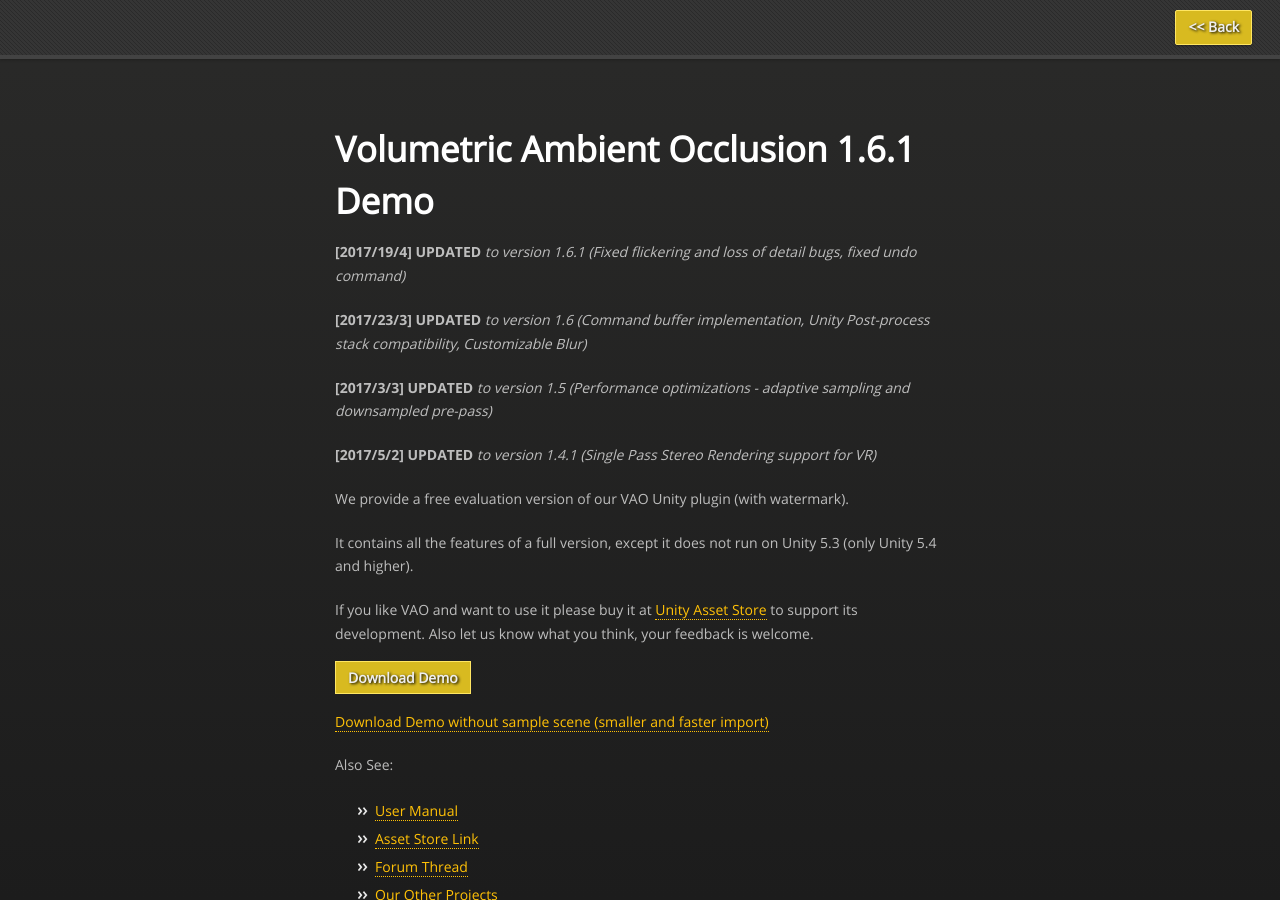
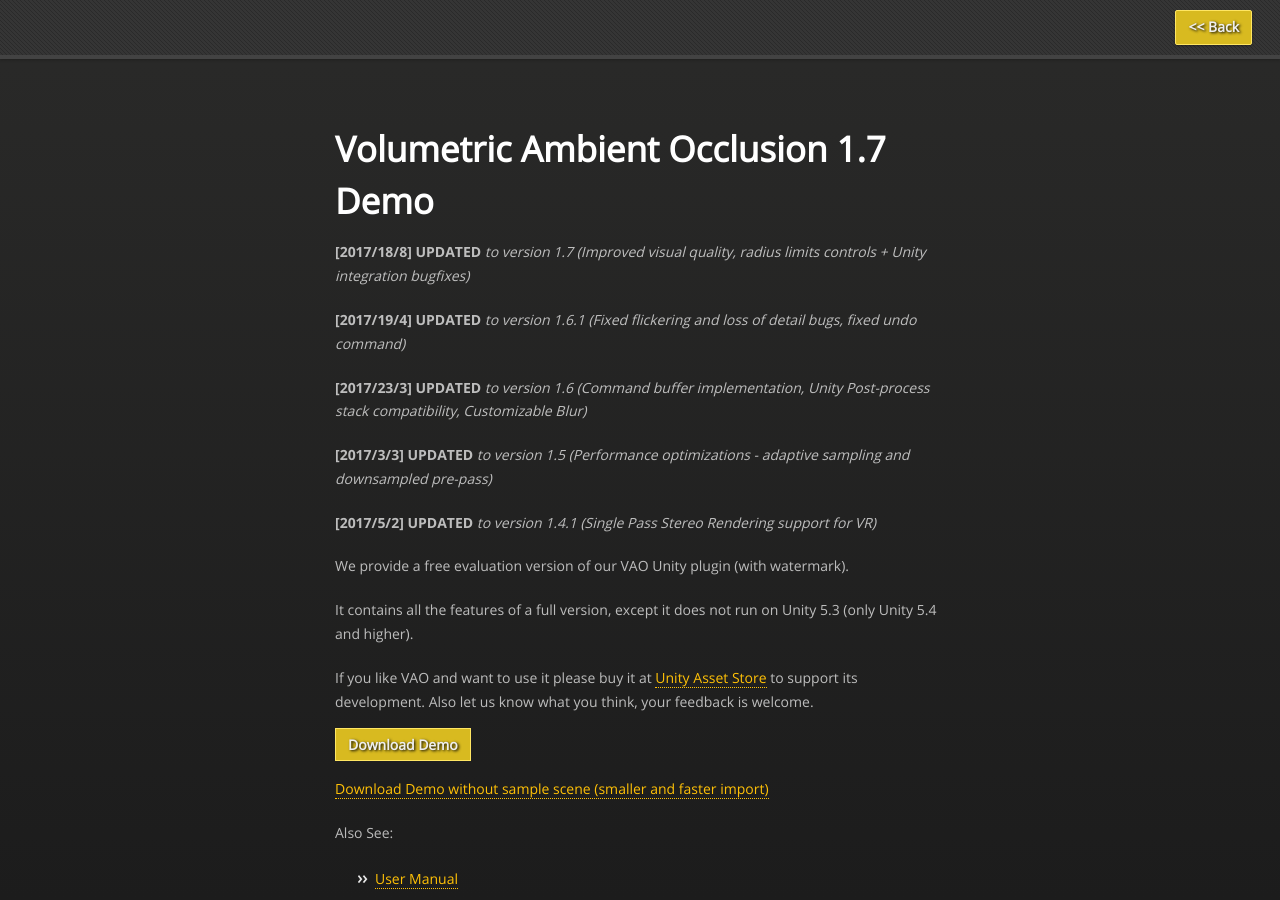
Before and after one commit to projectwilberforce/projectwilberforce.github.io, a Jekyll site: the page built from vaodemo/index.md, in a window 1280 px wide and 900 px high. Built offline with Jekyll 4.4.1, drawn with Linux system fonts in a browser that asks for light colours; nearby versions of some CDN libraries; some of the changed text lies outside the part shown.

Commit message:
VAO demo 1.7 added

```diff
--- a/vaodemo/index.md
+++ b/vaodemo/index.md
@@ -3,7 +3,9 @@ layout: vaodemo
 title: VAO Unity plugin Demo
 ---
 
-# Volumetric Ambient Occlusion 1.6.1 Demo
+# Volumetric Ambient Occlusion 1.7 Demo
+
+**[2017/18/8] UPDATED** *to version 1.7 (Improved visual quality, radius limits controls + Unity integration bugfixes)*
 
 **[2017/19/4] UPDATED** *to version 1.6.1 (Fixed flickering and loss of detail bugs, fixed undo command)*
 
@@ -19,9 +21,9 @@ It contains all the features of a full version, except it does not run on Unity
 
 If you like VAO and want to use it please buy it at [Unity Asset Store](http://u3d.as/xzs) to support its development. Also let us know what you think, your feedback is welcome.
 
-<a href="https://projectwilberforce.github.io/vaodemo/VolumetricAmbientOcclusion_1_6_1_Demo.zip" class="downloadbtn">Download Demo</a>
+<a href="https://projectwilberforce.github.io/vaodemo/VolumetricAmbientOcclusion_1_7_Demo.zip" class="downloadbtn">Download Demo</a>
 
-<a href="https://projectwilberforce.github.io/vaodemo/VolumetricAmbientOcclusion_1_6_1_Demo_Small.zip">Download Demo without sample scene (smaller and faster import)</a>
+<a href="https://projectwilberforce.github.io/vaodemo/VolumetricAmbientOcclusion_1_7_Demo_Small.zip">Download Demo without sample scene (smaller and faster import)</a>
 
 Also See:
 
@@ -36,7 +38,7 @@ Also See:
 
 1. From Unity menu select *Assets -> Import Package -> Custom Package...*
 ![](install1.png)
-2. Locate and select file *VolumetricAmbientOcclusion_1_6_1_Demo.unitypackage*
+2. Locate and select file *VolumetricAmbientOcclusion_1_7_Demo.unitypackage*
 3. Click *Import*
 ![](install2.png)
 4. In your *Project* window, open *Assets -> Volumetric Ambient Occlusion -> Demo -> VAO Demo Scene*
```
Also changed, not shown: 2 other files.
